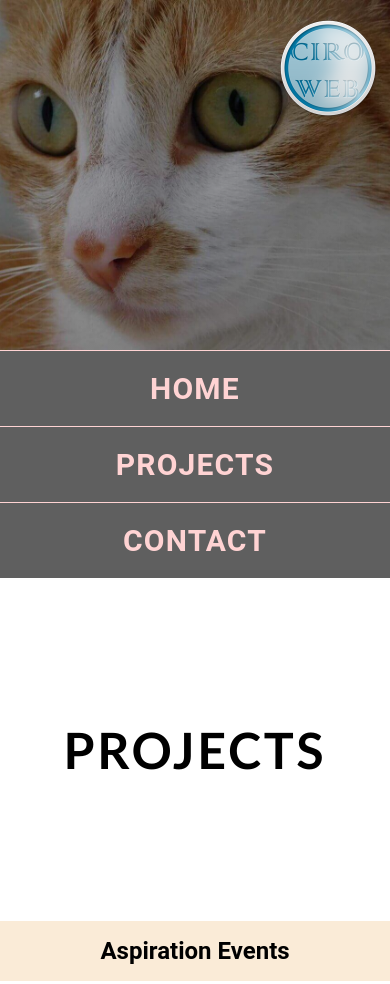
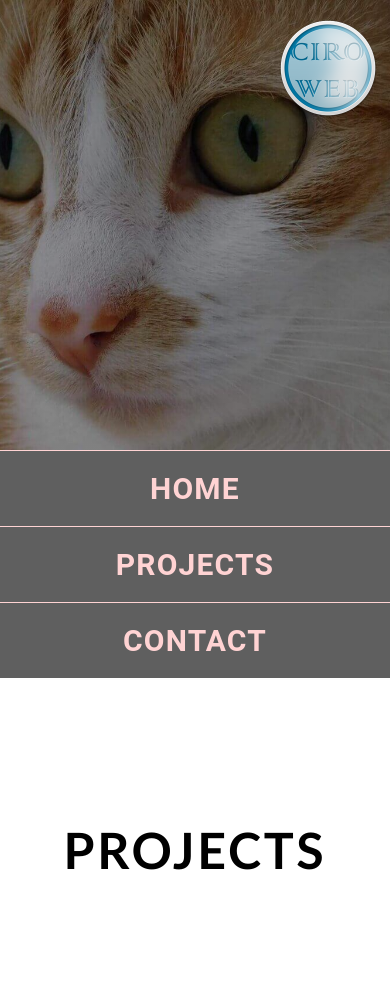
Before and after one commit to ionartiland/ciroweb, a plain HTML site: page index.html in a window 390 px wide. Shown: the top 984 px of the page. Drawn offline with Linux system fonts and the light colour scheme.

Commit message:
change the height of the bg header for mobile

```diff
--- a/styles/style.css
+++ b/styles/style.css
@@ -239,10 +239,10 @@ form.contact input {
     font-size: 35px;
   }
   .bg {
-    background-image: linear-gradient(rgba(0, 0, 0, 0.3), rgba(0, 0, 0, 0.3)),
+    background-image: linear-gradient(rgba(0, 0, 0, 0.4), rgba(0, 0, 0, 0.3)),
       url('../images/ciroweb_bg_mob.jpg');
     /*full height*/
-    height: 350px;
+    height: 450px;
     /*center and scale the image*/
     background-position: center;
     background-repeat: no-repeat;
```
